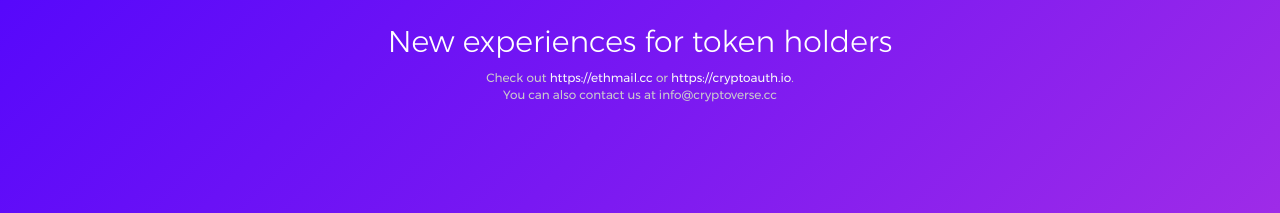
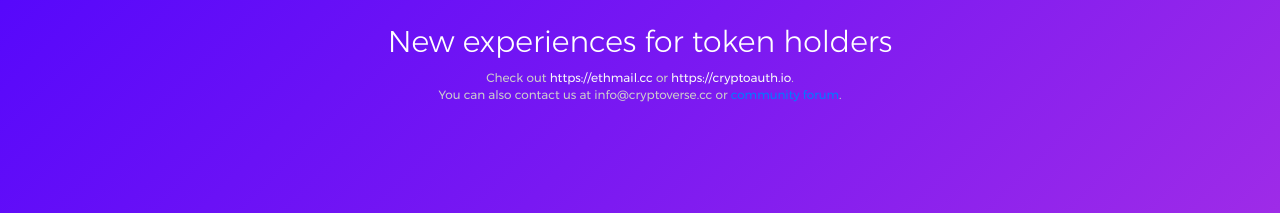
Before and after one commit to CryptoverseCC/cryptoversecc.github.io, a plain HTML site: page index.html in a window 1280 px wide. Shown: the part 308-521 px from the top of the page. Drawn offline with Linux system fonts and the light colour scheme.

Commit message:
Add community forum link

```diff
--- a/index.html
+++ b/index.html
@@ -34,7 +34,7 @@
 			<p class="txt-center s1-txt3 p-b-60">
 				Check out <a class="text-light" href="https://ethmail.cc">https://ethmail.cc</a> or <a class="text-light" href="https://cryptoauth.io">https://cryptoauth.io</a>.
 				<br/>
-				You can also contact us at info@cryptoverse.cc
+				You can also contact us at info@cryptoverse.cc or <a href="https://community.cryptoverse.cc/">community forum</a>.
 			</p>
 		</div>
 
```
